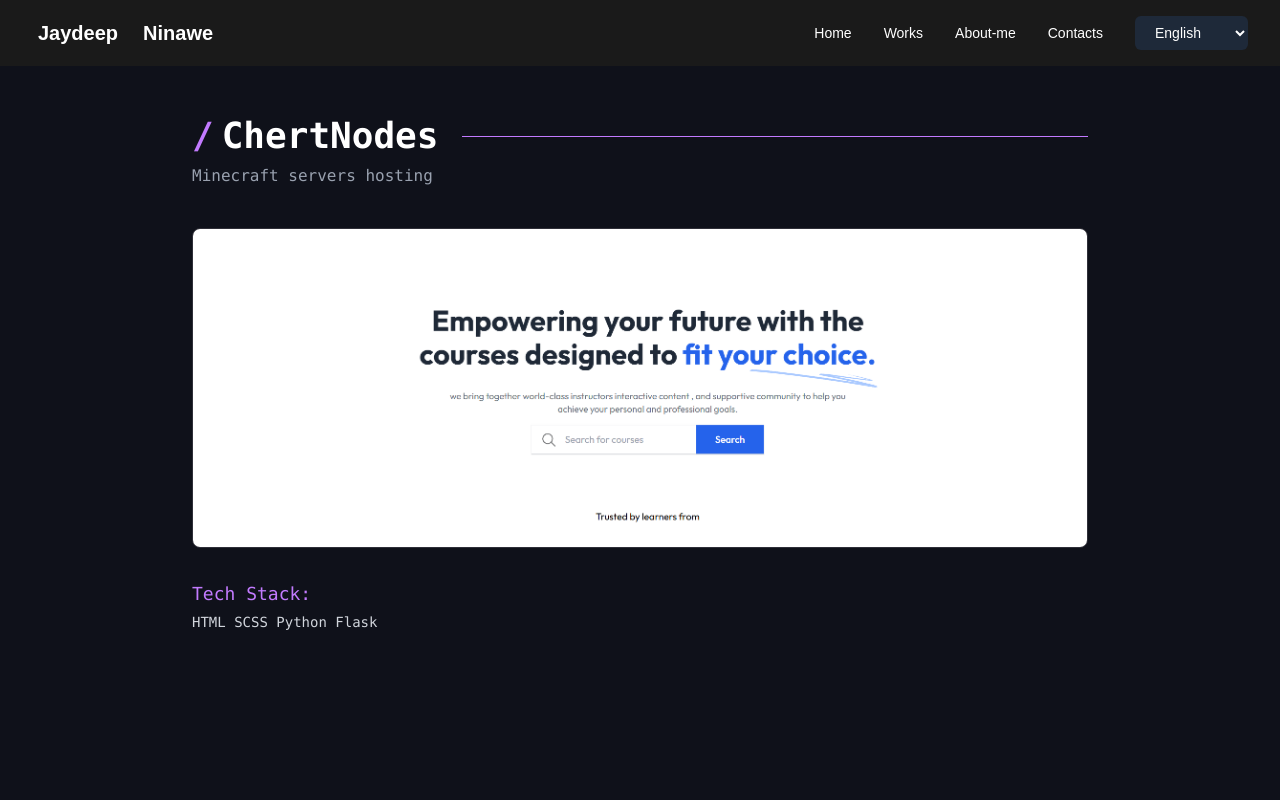
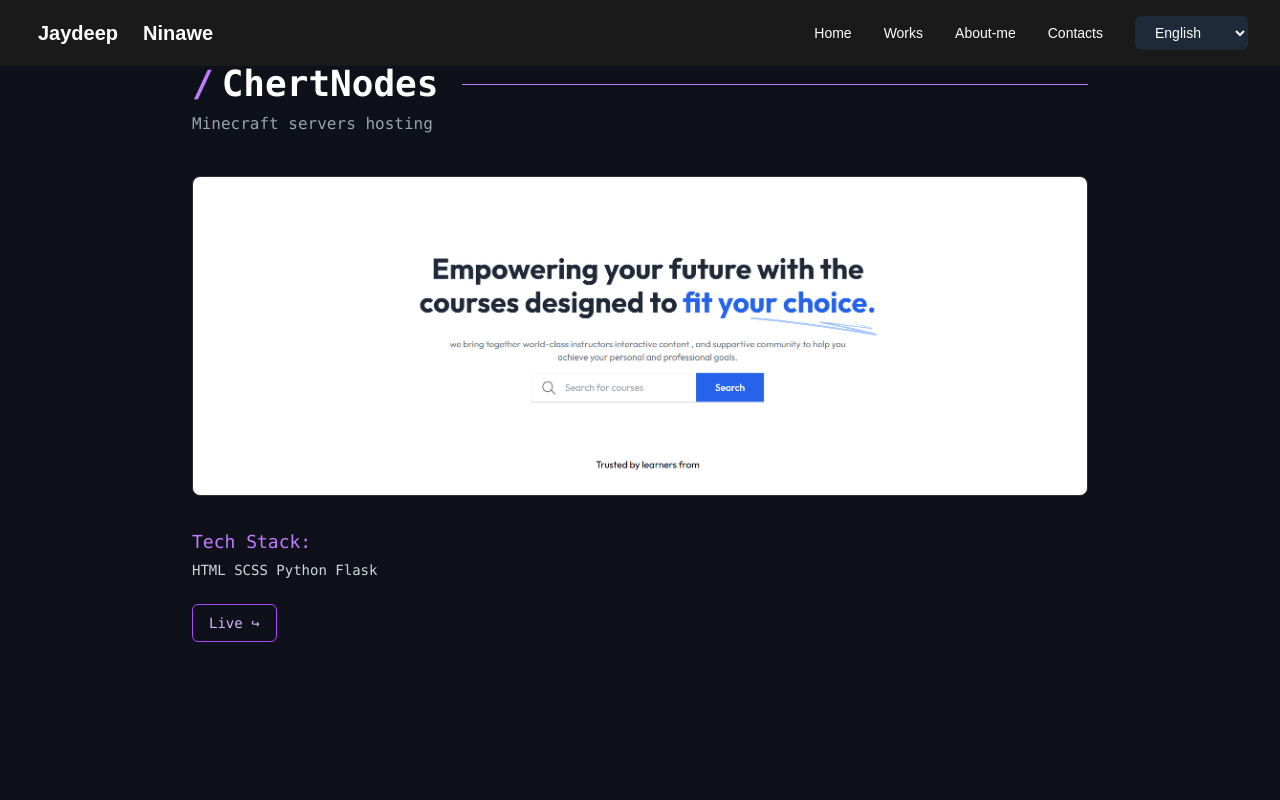
Before and after one commit to jaydeepninawe/jaydeeo_portfolio, a Next.js app: page /projects/chertnodes in a window 1280 px wide. Shown: the top 800 px of the page. Built offline with nearby package versions, Linux system fonts and the light colour scheme.

Commit message:
issue  solved

```diff
--- a/app/projects/[slug]/page.tsx
+++ b/app/projects/[slug]/page.tsx
@@ -1,9 +1,8 @@
-// [slug]/page.tsx
 import { notFound } from "next/navigation";
 import projects from "../../data/projects";
 import Image from "next/image";
 
-type Params = {
+type Props = {
   params: {
     slug: string;
   };
@@ -16,7 +15,7 @@ export async function generateStaticParams() {
   return allSlugs;
 }
 
-export default function ProjectDetailPage({ params }: Params) {
+export default function ProjectDetailPage({ params }: Props) {
   const { slug } = params;
 
   const project =
@@ -26,7 +25,7 @@ export default function ProjectDetailPage({ params }: Params) {
   if (!project) return notFound();
 
   return (
-    <article className="bg-[#0f111a] text-white font-mono min-h-screen py-16 px-6 md:px-12 lg:px-24 mt-13">
+    <article className="bg-[#0f111a] text-white font-mono min-h-screen py-16 px-6 md:px-12 lg:px-24">
       <div className="max-w-4xl mx-auto">
         <header className="mb-10">
           <h2 className="text-3xl sm:text-4xl font-bold flex items-center gap-2 mb-2">
@@ -34,13 +33,19 @@ export default function ProjectDetailPage({ params }: Params) {
             {project.title}
             <span className="flex-1 h-px bg-purple-400 ml-4"></span>
           </h2>
-          <p className="text-gray-400 text-sm sm:text-base">{project.description}</p>
+          <p className="text-gray-400 text-sm sm:text-base">
+            {project.description}
+          </p>
         </header>
 
         {project.image && (
           <section className="relative w-full h-64 sm:h-80 mb-8 rounded-lg overflow-hidden border border-[#2f2f38]">
             <Image
-              src={project.image}
+              src={
+                project.image.startsWith("/")
+                  ? project.image
+                  : `/${project.image}`
+              }
               alt={project.title}
               fill
               className="object-cover"
@@ -49,14 +54,16 @@ export default function ProjectDetailPage({ params }: Params) {
         )}
 
         <section className="mb-6">
-          <h3 className="text-base sm:text-lg text-purple-400 mb-1">Tech Stack:</h3>
+          <h3 className="text-base sm:text-lg text-purple-400 mb-1">
+            Tech Stack:
+          </h3>
           <p className="text-sm text-gray-300">{project.tech}</p>
         </section>
 
         <section className="flex flex-wrap gap-3 mt-6">
-          {typeof project.live === 'string' && (
+          {project.live && (
             <a
-              href={project.live}
+              href="#"
               target="_blank"
               rel="noopener noreferrer"
               className="text-sm px-4 py-2 border border-purple-500 text-purple-300 rounded-md hover:bg-purple-500/20"
@@ -64,9 +71,9 @@ export default function ProjectDetailPage({ params }: Params) {
               Live ↪
             </a>
           )}
-          {typeof project.github === 'string' && (
+          {project.github && (
             <a
-              href={project.github}
+               href="#"
               target="_blank"
               rel="noopener noreferrer"
               className="text-sm px-4 py-2 border border-purple-500 text-purple-300 rounded-md hover:bg-purple-500/20"
@@ -74,9 +81,9 @@ export default function ProjectDetailPage({ params }: Params) {
               GitHub ↪
             </a>
           )}
-          {typeof project.figma === 'string' && (
+          {project.figma && (
             <a
-              href={project.figma}
+              href="#"
               target="_blank"
               rel="noopener noreferrer"
               className="text-sm px-4 py-2 border border-purple-500 text-purple-300 rounded-md hover:bg-purple-500/20"
--- a/package.json
+++ b/package.json
@@ -23,7 +23,7 @@
   "devDependencies": {
     "@tailwindcss/postcss": "^4",
     "@types/node": "^20",
-    "@types/react": "^19",
+    "@types/react": "^19.1.2",
     "@types/react-dom": "^19",
     "tailwindcss": "^4",
     "typescript": "^5"
```
Also changed, not shown: 1 other file (tests, documents, lock files or other folders).
